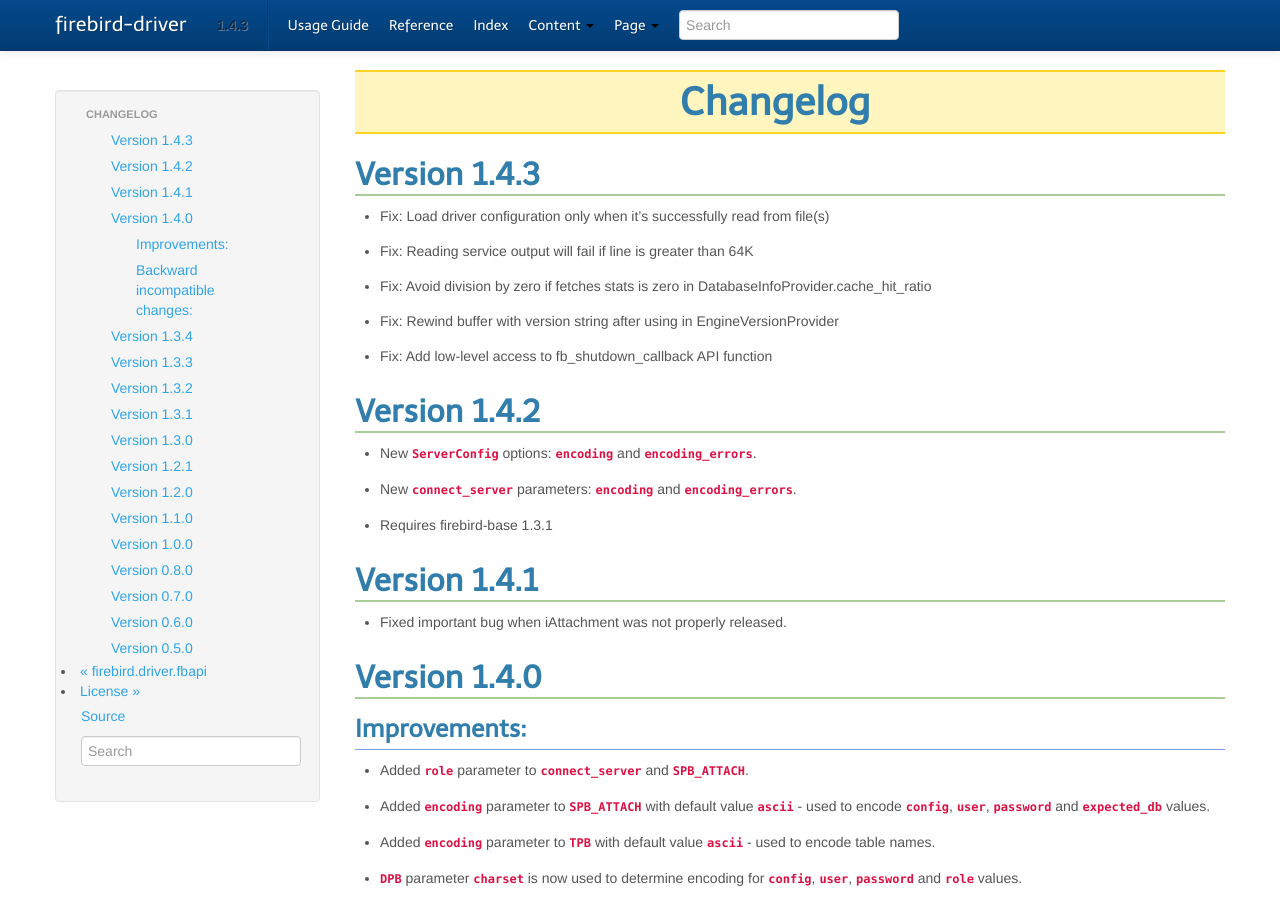
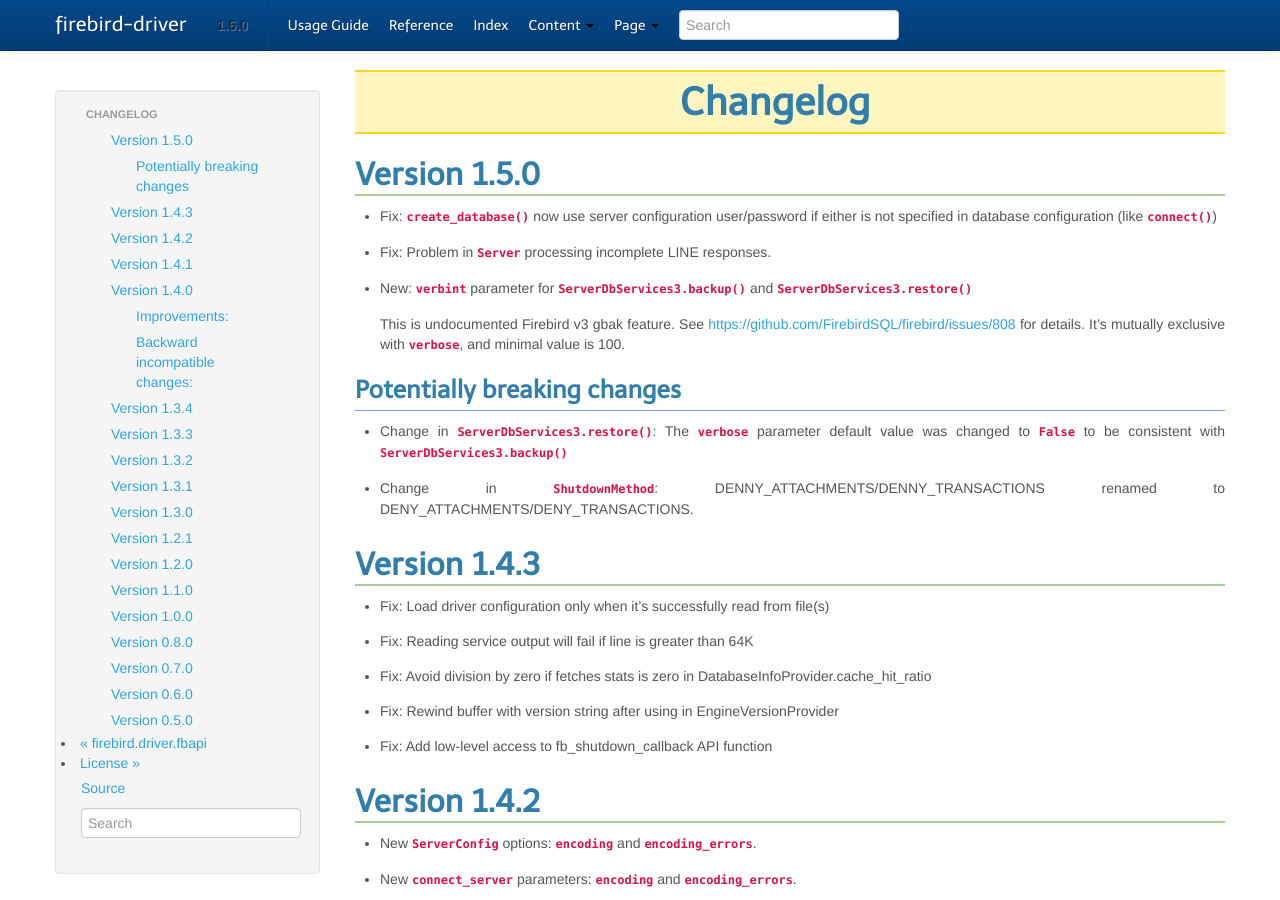
Before and after one commit to FirebirdSQL/python3-driver, a Sphinx documentation site: the page built from docs/changelog.txt, in a window 1280 px wide and 900 px high. Built offline with Sphinx 7.4.7, drawn with Linux system fonts in a browser that asks for light colours.

Commit message:
Release 1.5.0

```diff
--- a/docs/changelog.txt
+++ b/docs/changelog.txt
@@ -1,6 +1,25 @@
 #########
 Changelog
 #########
+
+Version 1.5.0
+=============
+
+* Fix: `.create_database()` now use server configuration user/password if either is not
+  specified in database configuration (like `.connect()`)
+* Fix: Problem in `.Server` processing incomplete LINE responses.
+* New: `verbint` parameter for `.ServerDbServices3.backup()` and `.ServerDbServices3.restore()`
+
+  This is undocumented Firebird v3 gbak feature. See https://github.com/FirebirdSQL/firebird/issues/808
+  for details. It's mutually exclusive with `verbose`, and minimal value is 100.
+
+Potentially breaking changes
+----------------------------
+
+* Change in `.ServerDbServices3.restore()`: The `verbose` parameter default value was changed
+  to `False` to be consistent with `.ServerDbServices3.backup()`
+* Change in `.ShutdownMethod`: DENNY_ATTACHMENTS/DENNY_TRANSACTIONS renamed to
+  DENY_ATTACHMENTS/DENY_TRANSACTIONS.
 
 Version 1.4.3
 =============
--- a/docs/conf.py
+++ b/docs/conf.py
@@ -23,10 +23,10 @@
 author = 'Pavel Císař'
 
 # The short X.Y version
-version = '1.4.3'
+version = '1.5.0'
 
 # The full version, including alpha/beta/rc tags
-release = '1.4.3'
+release = '1.5.0'
 
 
 # -- General configuration ---------------------------------------------------
--- a/setup.cfg
+++ b/setup.cfg
@@ -5,7 +5,7 @@
 
 [metadata]
 name = firebird-driver
-version = 1.4.3
+version = 1.5.0
 description = Firebird driver
 long_description = file: README.rst
 long_description_content_type = text/x-rst; charset=UTF-8
```
Also changed, not shown: 3 other files.
